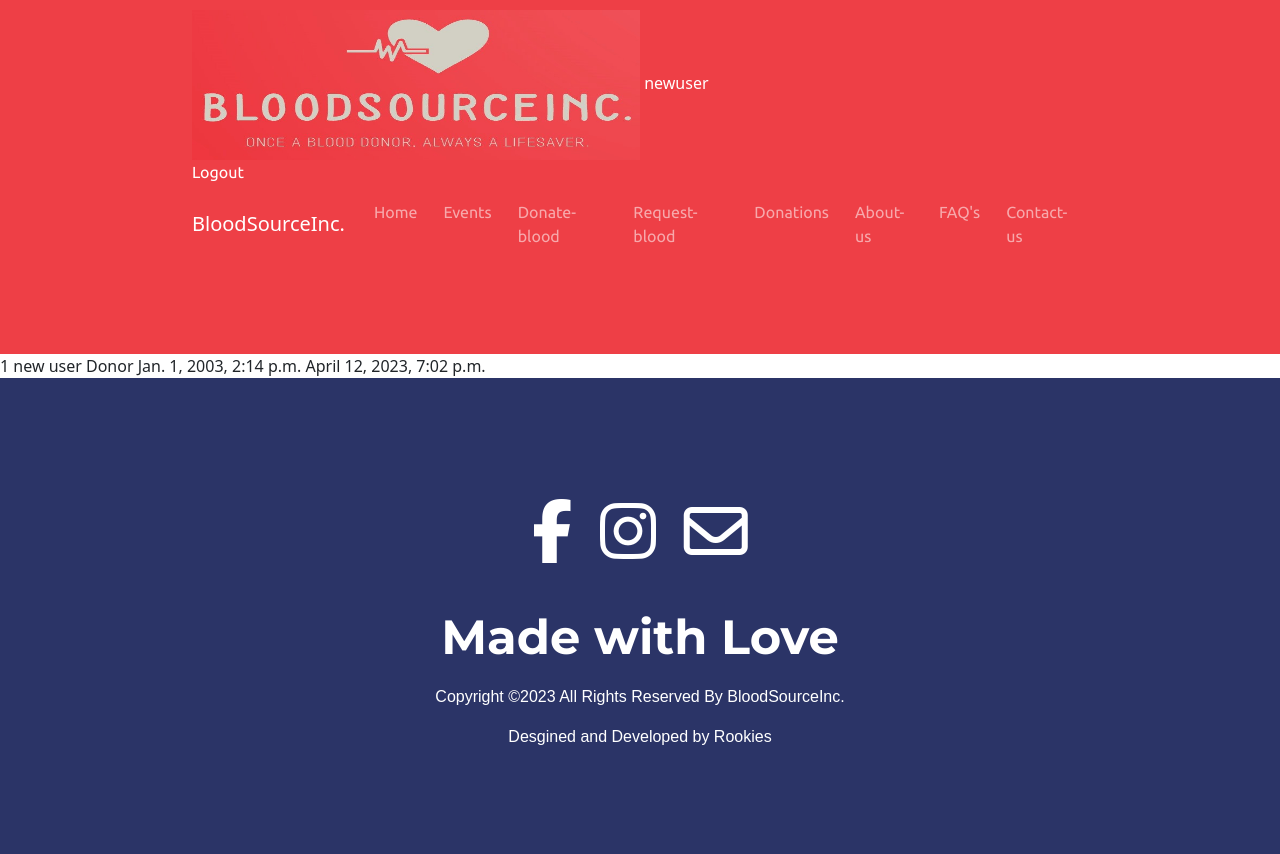
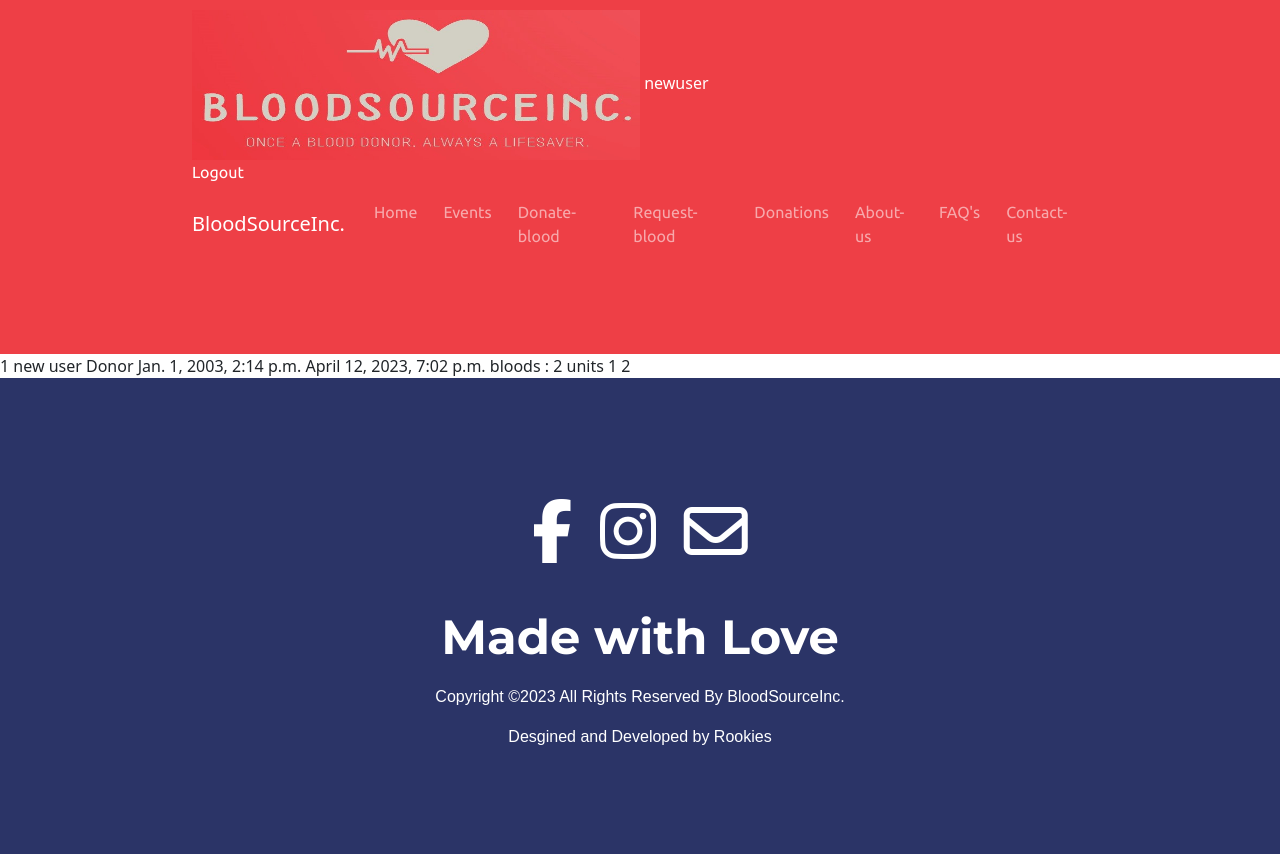
Before and after one commit to mmk0612/blood-bank-college, a Django app: page /staff/view-appointments/1/ in a window 1280 px wide. Run offline with Django 4.2, Linux system fonts and the light colour scheme; a user stored in the database is signed in; data comes from the database, SQL or seed files in the repository; some libraries are stand-ins or nearby versions.

Commit message:
final touches + readme with list of html

```diff
--- a/server/staff/templates/staff/already-fullfilled.html
+++ b/server/staff/templates/staff/already-fullfilled.html
@@ -12,5 +12,13 @@
     {{ appointment.datetime_of_appointment }}
     {{ appointment.datetime_of_booking }}
 
+    bloods :
+
+    {{ bloods|length }} units
+
+    {% for blood in bloods %}
+        {{ blood.blood_id }}
+    {% endfor %}
+
 
 {% endblock %}
--- a/server/staff/views.py
+++ b/server/staff/views.py
@@ -49,6 +49,11 @@ def fullfill_appointment(request, appointment_id):
         appointment = Appointment.objects.get(appointment_id=appointment_id)
         context['appointment'] = appointment
         if appointment.appointment_fullfilled:
+            if appointment.type == 'Donor':
+                bloods = BloodFromDonor.objects.filter(appointment_id=appointment)
+            else:
+                bloods = BloodToPatient.objects.filter(appointment_id=appointment)
+            context['bloods'] = bloods
             return render(request, 'staff/already-fullfilled.html', context)
         if request.method == 'POST':
             form = BloodUnitsForm(request.POST)
@@ -71,6 +76,7 @@ def fullfill_appointment(request, appointment_id):
                     BloodToPatient.objects.bulk_create(bloods)
                 appointment.appointment_fullfilled = True
                 appointment.save()
+                context['bloods'] = bloods
                 return render(request, 'staff/already-fullfilled.html', context)
         else:
             form = BloodUnitsForm()
```
Also changed, not shown: README.md.
